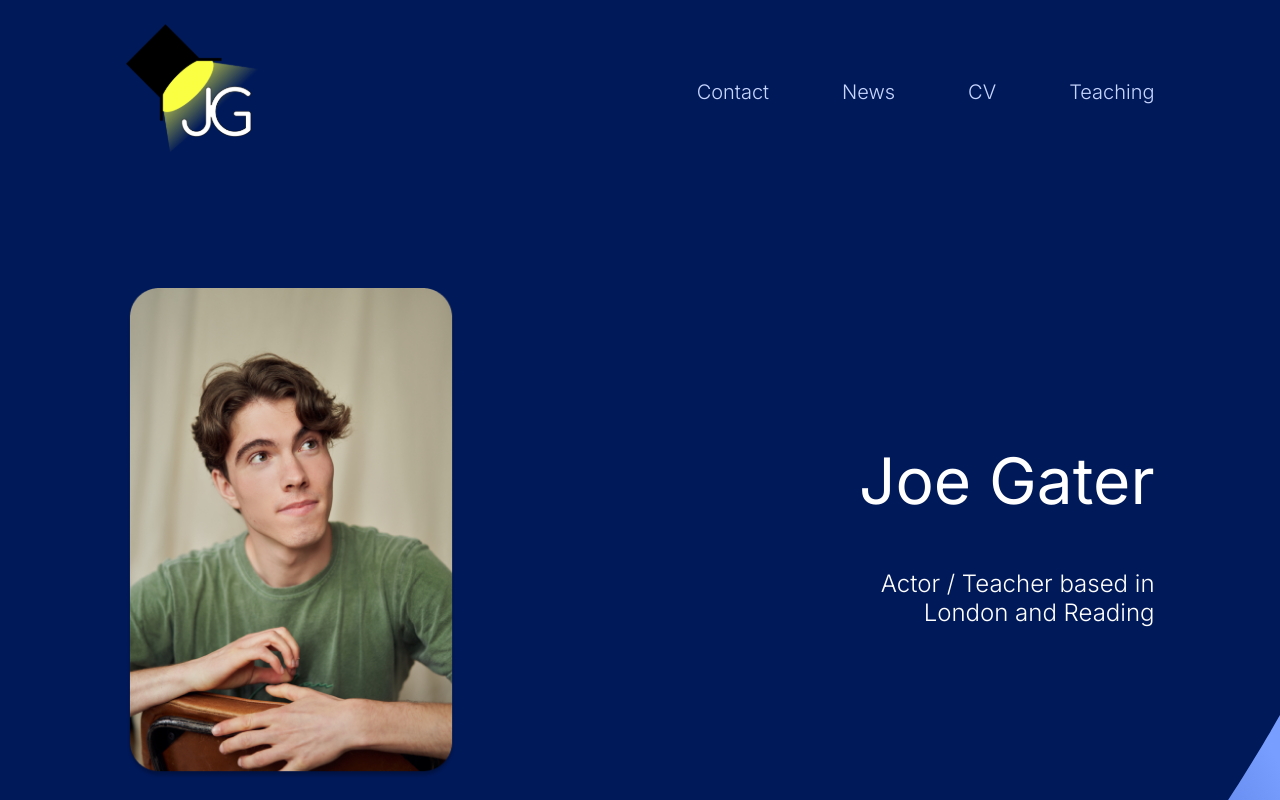
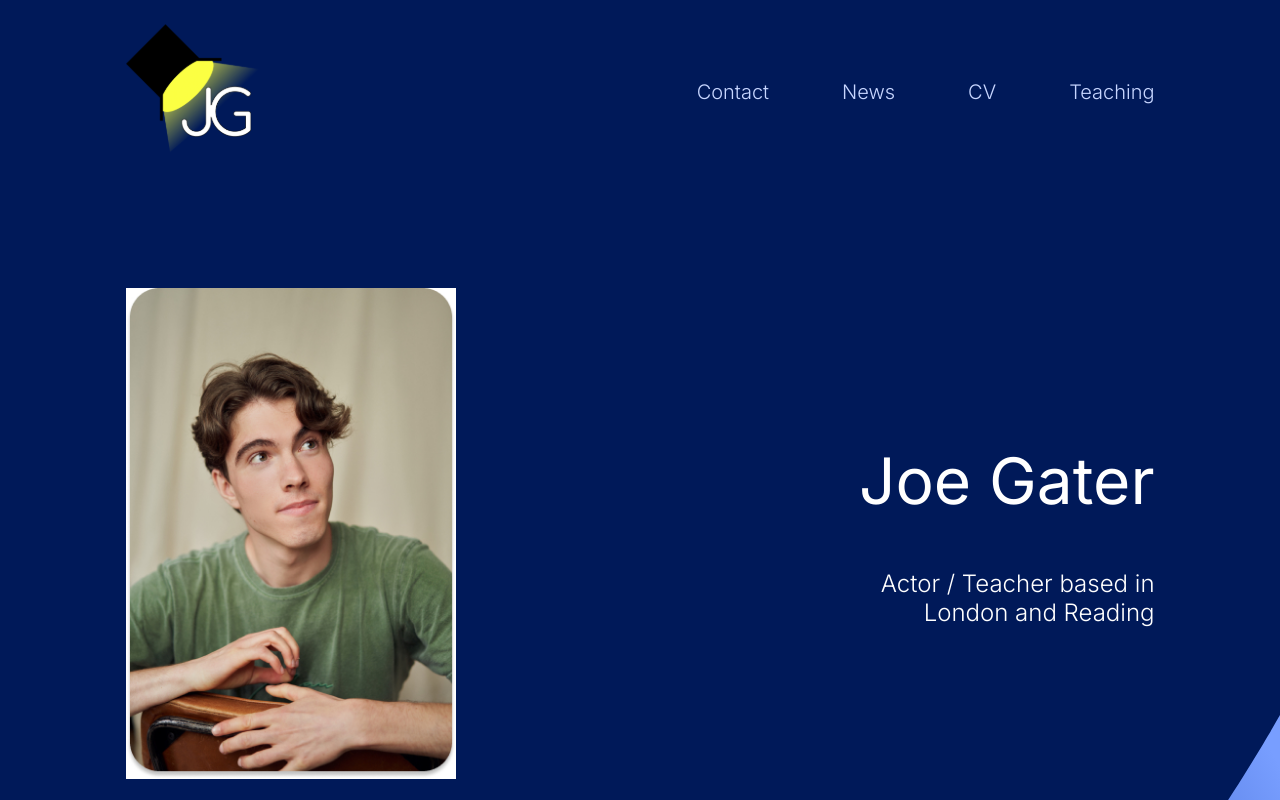
Before and after one commit to manuelking/jg-site, a Next.js app: page / in a window 1280 px wide. Shown: the top 800 px of the page. Built offline with nearby package versions, Linux system fonts and the light colour scheme.

Commit message:
changing img 2 to jpg

```diff
--- a/components/Hero.jsx
+++ b/components/Hero.jsx
@@ -6,7 +6,7 @@ const Hero = () => {
     <section className="flex sm:flex-row gap-y-16 flex-col-reverse py-6 ">
       <div className="relative flex-col flex flex-1 md:justify-end justify-center sm:items-start items-center">
         <Image
-          src="/img22.png"
+          src="/img23.jpg"
           alt="Joe Gater Image 2"
           width={330}
           height={495}
```
Also changed, not shown: public/img23.jpg (added).
